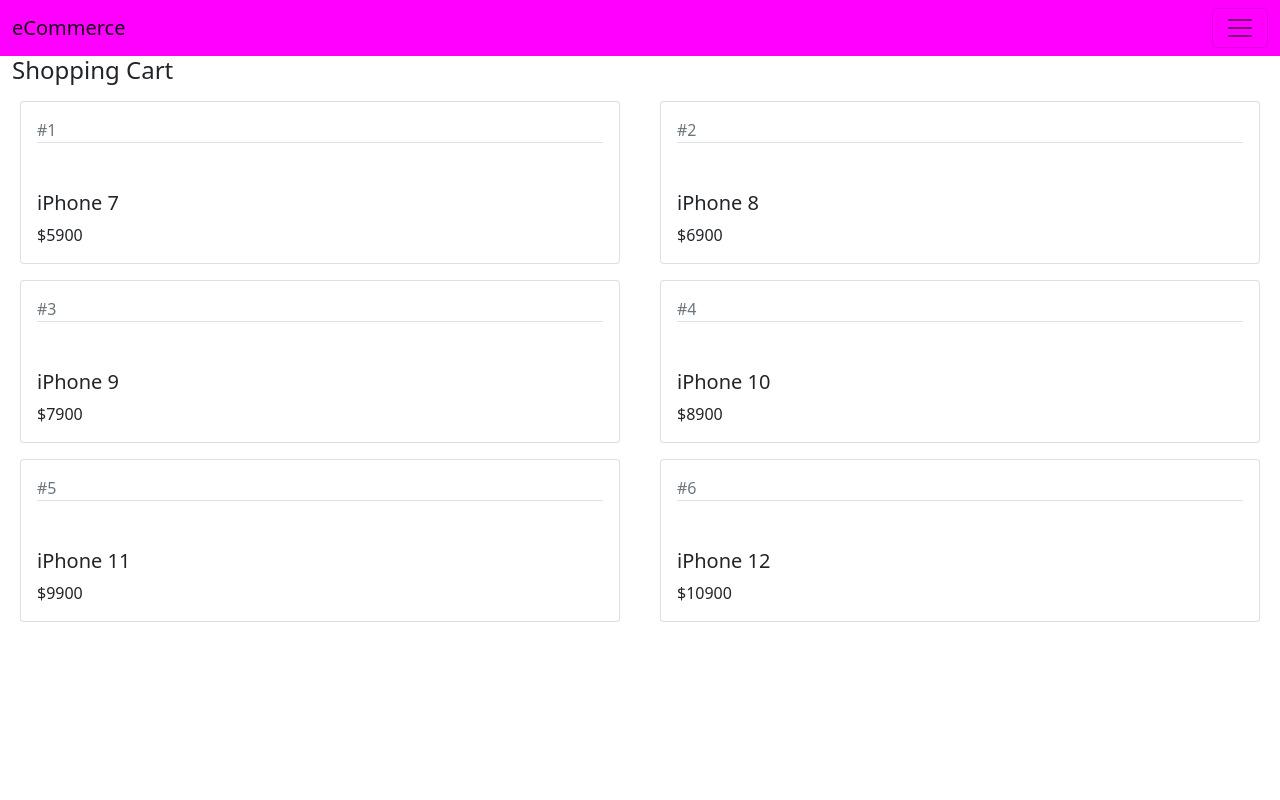
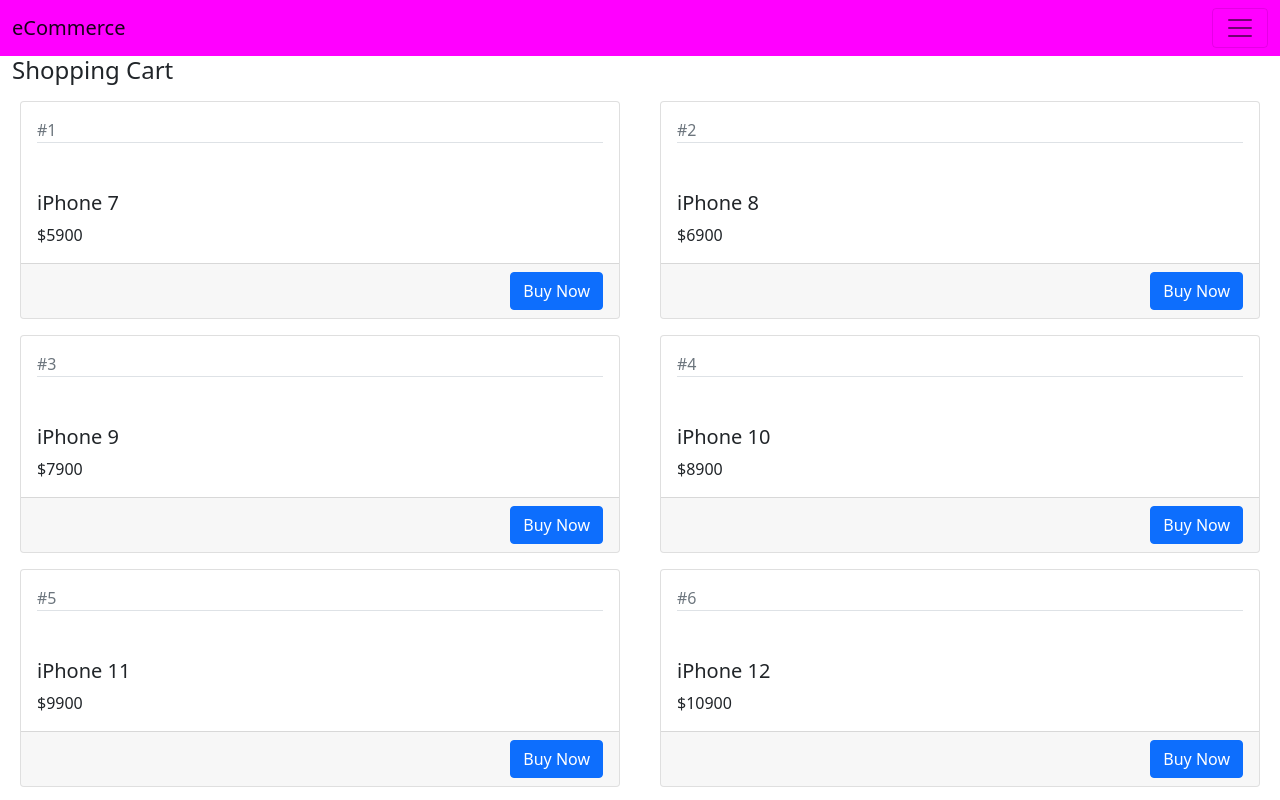
Before and after one commit to joycelin12/my-first-app, a React (Create React App) app: page / in a window 1280 px wide. Built offline with nearby package versions, Linux system fonts and the light colour scheme.

Commit message:
prop children

```diff
--- a/src/Product.jsx
+++ b/src/Product.jsx
@@ -19,6 +19,8 @@
             </h5>
             <div>${this.state.product.price}</div>
           </div>
+          {/* card body ends here */}
+          <div className="card-footer text-end">{this.props.children}</div>
         </div>
       </div>
     );
```
